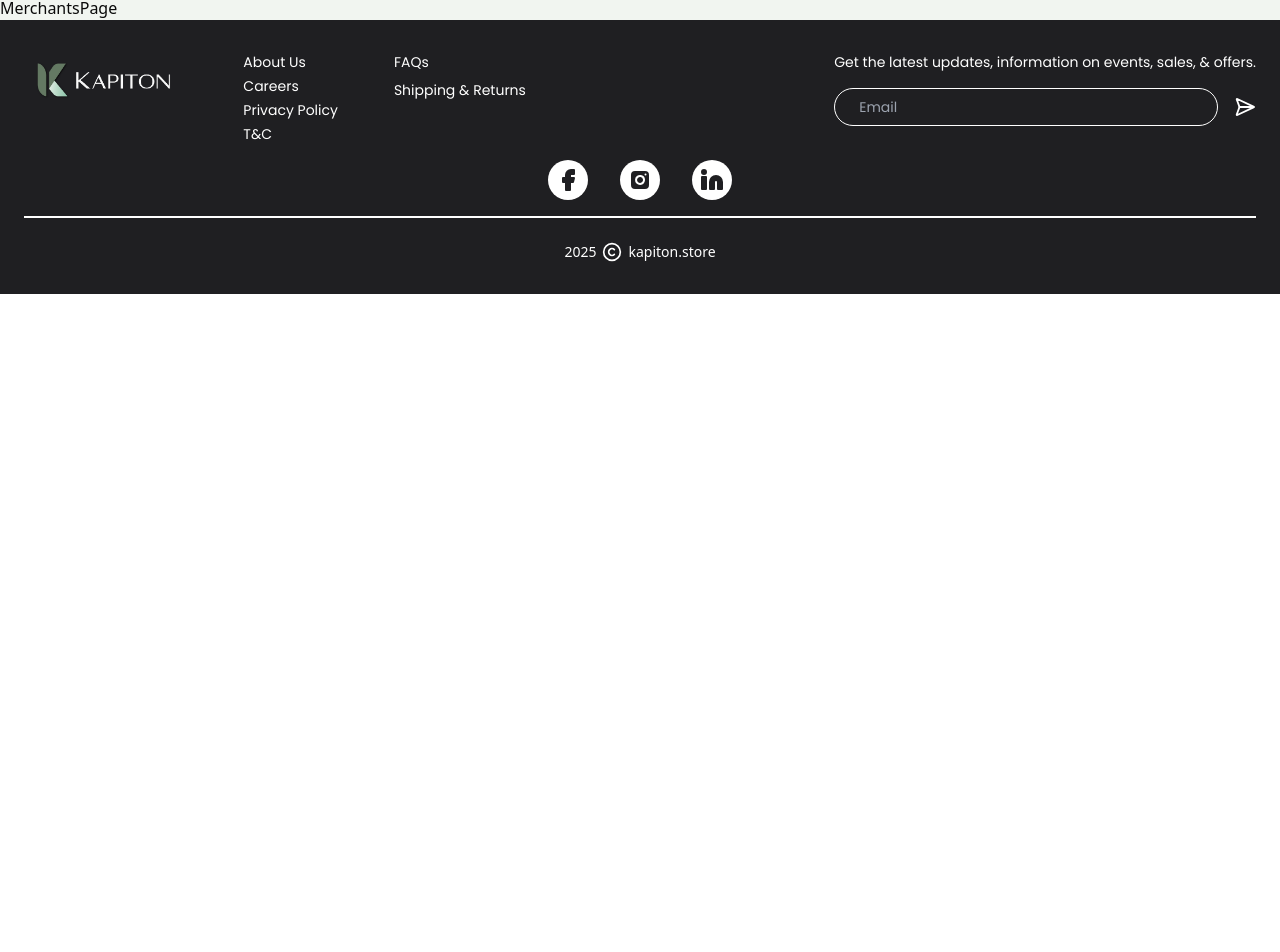
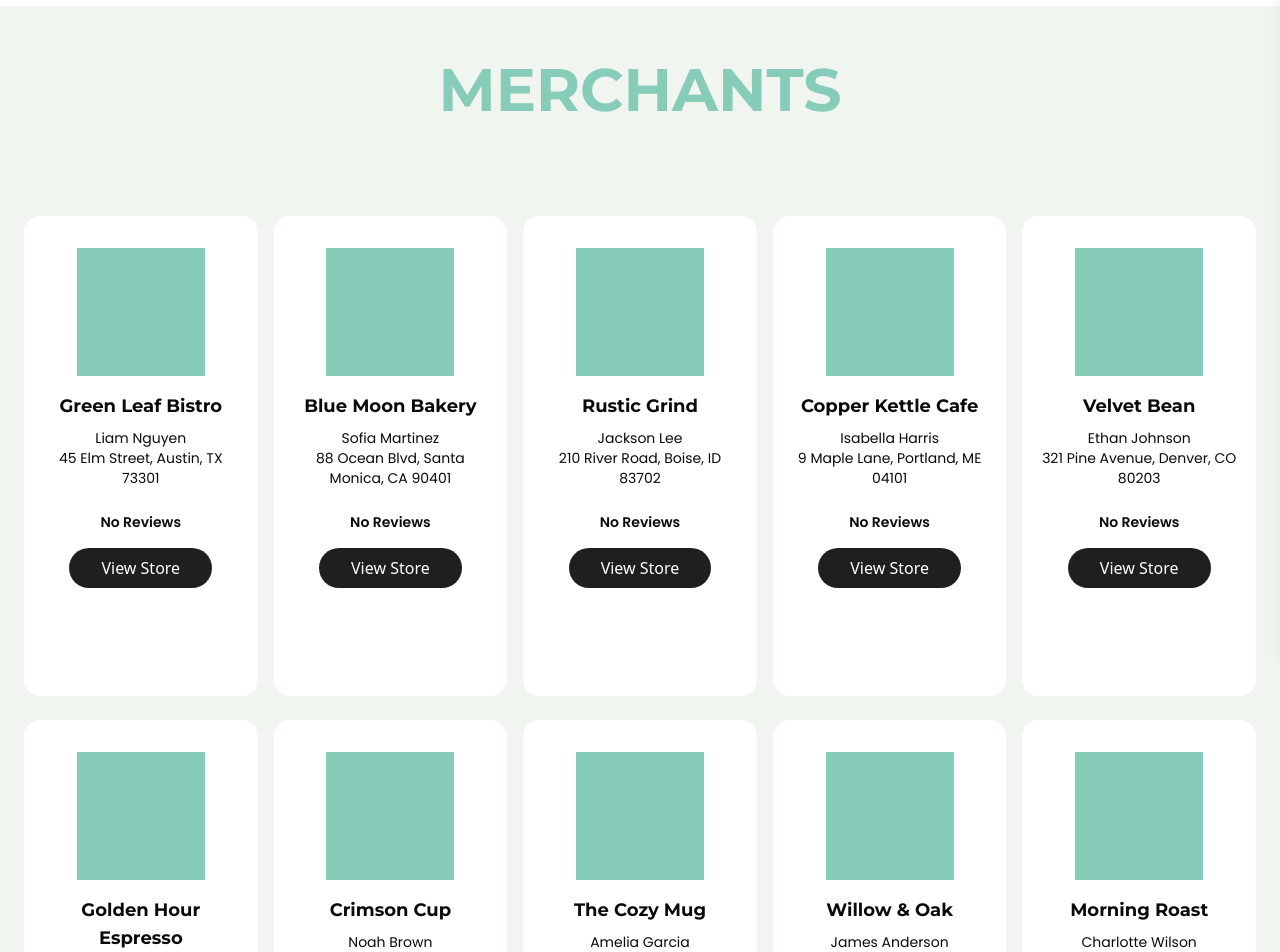
Before and after one commit to otaKenneth/kapiton-fe-v2, a React (Vite) app: page /merchants in a window 1280 px wide. Shown: the part 148-1100 px from the top of the page. Before the commit the page ends 800 px from the top, so only its background shows below. Built offline with nearby package versions, Linux system fonts and the light colour scheme.

Commit message:
feat: merchant and login and sidebar and search

```diff
--- a/src/components/customer/DoubleSlider.tsx
+++ b/src/components/customer/DoubleSlider.tsx
@@ -35,9 +35,6 @@ export default function DoubleSlider({
           aria-label="Maximum value"
         />
       </Slider.Root>
-      <div className="mt-2 text-sm text-gray-700">
-        Range: {value[0]} - {value[1]}
-      </div>
     </div>
   )
 }
--- a/src/components/customer/Header.tsx
+++ b/src/components/customer/Header.tsx
@@ -1,10 +1,9 @@
-import { Search, ShoppingBag } from "lucide-react"
-import React from "react"
+import { Search, ShoppingBag, X } from "lucide-react"
+import React, { useEffect, useRef, useState } from "react"
 import { NavLink } from "react-router-dom"
 import logoHeader from '../../images/logo-header.png'
 
-const Header = () => {
-
+const Header = ({ onCartClick }: { onCartClick?: () => void }) => {
   const productCategories = [
     {name: 'Clothing', url: '/products/clothing'},
     {name: 'Electronics', url: '/products/electronics'},
@@ -16,35 +15,69 @@ const Header = () => {
     {name: 'Trinkets and Accessories', url: '/products/trinkets-and-accessories'},
   ]
 
+  const [showHeader, setShowHeader] = useState(true);
+  const [showSearch, setShowSearch] = useState(false);
+  const lastScrollY = useRef(window.scrollY);
+
+  useEffect(() => {
+    const handleScroll = () => {
+      const currentScrollY = window.scrollY;
+      if (currentScrollY > lastScrollY.current && currentScrollY > 150) {
+        setShowHeader(false); // scroll down, hide
+      } else {
+        setShowHeader(true); // scroll up, show
+      }
+      lastScrollY.current = currentScrollY;
+    };
+    window.addEventListener('scroll', handleScroll);
+    return () => window.removeEventListener('scroll', handleScroll);
+  }, []);
+
   return (
-    <header className="w-full">
-      <div className="w-full flex justify-center py-1">
+    <header className={`w-full transition-transform duration-300 z-50 ${showHeader ? 'translate-y-0' : '-translate-y-full'} fixed top-0 left-0`}>
+      <div className="w-full flex justify-center py-1 bg-white z-[99]">
         <h1 className="font-body text-sm font-semibold text-gray-600">🛒 KAPITON IS IN EARLY DEVELOPMENT</h1>
       </div>
       <div className="relative w-full flex justify-between bg-primaryContrast items-center text-white md:min-h-20 px-6">
-        <img src={logoHeader} alt="Kapiton Logo" className="md:max-h-14 w-auto" />
+        <a href="/"><img src={logoHeader} alt="Kapiton Logo" className="md:max-h-14 w-auto" /></a>
         <div className="font-primary absolute left-1/2 transform -translate-x-1/2 flex gap-x-4 font-semibold">
           <NavLink to="/">HOME</NavLink>
-          <NavLink to="/">PRODUCTS</NavLink>
-          <NavLink to="/">MERCHANTS</NavLink>
+          <NavLink to="/products/collections/all">PRODUCTS</NavLink>
+          <NavLink to="/merchants">MERCHANTS</NavLink>
         </div>
         {/* dynamic based on login data */}
         <div className="flex font-body gap-x-4 text-sm items-center">
           <NavLink to="/">Become a Seller</NavLink>
-          <NavLink to="/">Login/Register</NavLink>
-          <NavLink to="/"><ShoppingBag /></NavLink>
+          <NavLink to="/auth/customer">Login/Register</NavLink>
+          <button type="button" onClick={onCartClick} className="flex items-center"><ShoppingBag /></button>
         </div>
       </div>
-      <div className="py-2 px-6 flex items-center justify-between">
+      <div className="py-2 px-6 flex items-center justify-between bg-white relative">
         <div className="font-body text-xs gap-x-6 flex">
           {productCategories.map((pc) => (
             <React.Fragment key={pc.name}>
-              <NavLink to={pc.url}>{pc.name}</NavLink>
+              <NavLink to={pc.url} className="hover:text-primary">{pc.name}</NavLink>
             </React.Fragment>
           ))}
         </div>
         <div>
-          <Search className="h-5" />
+          <button type="button" onClick={() => setShowSearch((v) => !v)} className="p-1"><Search className="h-5" /></button>
+          {showSearch && (
+            <form className="absolute right-4 mt-4 bg-white shadow-lg rounded-xl flex items-center p-2 z-50 border" onSubmit={e => { e.preventDefault(); setShowSearch(false); }}>
+              <input
+                type="text"
+                placeholder="Search products..."
+                className="rounded-lg px-2 py-2 text-sm focus:outline-none font-body"
+                autoFocus
+              />
+              <button type="submit" className="ml-2 p-2 bg-primary text-white rounded flex items-center" aria-label="Search">
+                <Search className="h-4 w-4" />
+              </button>
+              <button type="button" onClick={() => setShowSearch(false)} className="ml-1 p-2 text-gray-500 hover:text-red-500 rounded flex items-center" aria-label="Close search">
+                <X className="h-4 w-4" />
+              </button>
+            </form>
+          )}
         </div>
       </div>
     </header>
--- a/src/layout/customer/CustomerMainLayout.tsx
+++ b/src/layout/customer/CustomerMainLayout.tsx
@@ -1,16 +1,43 @@
 import Header from "../../components/customer/Header";
 import Footer from "../../components/customer/Footer";
 import { Outlet } from "react-router-dom";
+import React, { useState } from "react";
 
 const CustomerMainLayout = () => {
+  const [cartOpen, setCartOpen] = useState(false);
+
   return (
-    <>
-      <Header />
-      <main className="bg-primaryBackground">
+    <div className="bg-primaryBackground">
+      <Header onCartClick={() => setCartOpen(true)} />
+      {/* Cart Sidebar */}
+      <div
+        className={`fixed top-0 right-0 h-full w-80 flex flex-col justify-between bg-white shadow-lg z-[100] transition-transform duration-300 ${cartOpen ? 'translate-x-0' : 'translate-x-full'}`}
+        style={{ maxWidth: '90vw' }}
+      >
+        <div>
+          <div className="flex justify-between items-center px-4 py-3 border-b">
+            <h2 className="text-lg font-semibold font-primary">Your Cart</h2>
+            <button onClick={() => setCartOpen(false)} className="text-xl font-bold">&times;</button>
+          </div>
+          <div className="p-4 text-gray-500 font-body text-sm">Cart is empty.</div>
+        </div>
+
+        <div className="bottom-0 px-4 relative py-4">
+          <button className="bg-primaryContrast text-white font-primary font-semibold text-sm w-full py-2 rounded-full">Checkout</button>
+        </div>
+      </div>
+      {/* Overlay */}
+      {cartOpen && (
+        <div
+          className="fixed inset-0 bg-black bg-opacity-30 z-[99]"
+          onClick={() => setCartOpen(false)}
+        />
+      )}
+      <main className="bg-primaryBackground mt-[9rem]">
         <Outlet />
       </main>
       <Footer />
-    </>
+    </div>
   );
 };
 
--- a/src/main.tsx
+++ b/src/main.tsx
@@ -42,7 +42,7 @@ const router = createBrowserRouter([
         ],
       },
       {
-        path: "/auth",
+        path: "/auth/customer",
         element: <AuthPage />,
       },
     ],
--- a/src/pages/customer/AuthPage.tsx
+++ b/src/pages/customer/AuthPage.tsx
@@ -1,7 +1,27 @@
 const AuthPage = () => {
   return (
-    <div>AuthPage</div>
-  )
-}
+    <div className="bg-primaryBackground px-6 w-full">
+      <h1 className="font-primary text-center font-bold text-primary py-16 text-6xl">
+        LOGIN
+      </h1>
 
-export default AuthPage
+      <div className="w-full flex items-center flex-col pb-8">
+        <form className="flex flex-col gap-y-2 text-sm font-body">
+          <input type="text" placeholder="Email" className="w-[20rem] bg-white font-body px-4 py-2 rounded-lg border-[1px] border-primaryContrast" />
+          <input type="password" placeholder="Password" className="w-[20rem] bg-white font-body px-4 py-2 rounded-lg border-[1px] border-primaryContrast" />
+          <a href="/auth/customer/forgot-password" className="underline text-center">Forgot your password?</a>
+
+          <div className="mt-12 flex flex-col gap-y-2">
+            <button type="submit" className="font-primary font-bold bg-primaryContrast px-8 py-2 w-[20rem] text-white flex justify-center items-center rounded-full">SIGN IN</button>
+            <button type="button" className="font-primary font-bold bg-primary px-8 py-2 w-[20rem] text-white flex justify-center items-center rounded-full">SIGN IN WITH GOOGLE</button>
+            <a href="/auth/customer/forgot-password" className="underline text-center mt-4">Create Account</a>
+          </div>
+        </form>
+
+
+      </div>
+    </div>
+  );
+};
+
+export default AuthPage;
--- a/src/pages/customer/merchants/MerchantsPage.tsx
+++ b/src/pages/customer/merchants/MerchantsPage.tsx
@@ -1,11 +1,117 @@
-import { Outlet } from 'react-router-dom'
+import { Outlet, useMatch } from 'react-router-dom'
 
 const MerchantsPage = () => {
+
+  const merchants = [
+  {
+    photo: "",
+    name: "Green Leaf Bistro",
+    owner: "Liam Nguyen",
+    address: "45 Elm Street, Austin, TX 73301",
+    reviews: null,
+    id: "cafe-002"
+  },
+  {
+    photo: "",
+    name: "Blue Moon Bakery",
+    owner: "Sofia Martinez",
+    address: "88 Ocean Blvd, Santa Monica, CA 90401",
+    reviews: null,
+    id: "cafe-003"
+  },
+  {
+    photo: "",
+    name: "Rustic Grind",
+    owner: "Jackson Lee",
+    address: "210 River Road, Boise, ID 83702",
+    reviews: null,
+    id: "cafe-004"
+  },
+  {
+    photo: "",
+    name: "Copper Kettle Cafe",
+    owner: "Isabella Harris",
+    address: "9 Maple Lane, Portland, ME 04101",
+    reviews: null,
+    id: "cafe-005"
+  },
+  {
+    photo: "",
+    name: "Velvet Bean",
+    owner: "Ethan Johnson",
+    address: "321 Pine Avenue, Denver, CO 80203",
+    reviews: null,
+    id: "cafe-006"
+  },
+  {
+    photo: "",
+    name: "Golden Hour Espresso",
+    owner: "Mia Patel",
+    address: "777 Sunset Drive, San Diego, CA 92101",
+    reviews: null,
+    id: "cafe-007"
+  },
+  {
+    photo: "",
+    name: "Crimson Cup",
+    owner: "Noah Brown",
+    address: "64 Broadway Ave, Nashville, TN 37203",
+    reviews: null,
+    id: "cafe-008"
+  },
+  {
+    photo: "",
+    name: "The Cozy Mug",
+    owner: "Amelia Garcia",
+    address: "501 Spruce St, Madison, WI 53703",
+    reviews: null,
+    id: "cafe-009"
+  },
+  {
+    photo: "",
+    name: "Willow & Oak",
+    owner: "James Anderson",
+    address: "180 Forest Way, Asheville, NC 28801",
+    reviews: null,
+    id: "cafe-010"
+  },
+  {
+    photo: "",
+    name: "Morning Roast",
+    owner: "Charlotte Wilson",
+    address: "299 Bay Street, Savannah, GA 31401",
+    reviews: null,
+    id: "cafe-011"
+  }
+]
+
+  const isIndex = useMatch('/merchants');
+
   return (
-    <>
-      <div>MerchantsPage</div>
+    <div className='bg-primaryBackground px-6'>
+      <h1 className="font-primary text-center font-bold text-primary py-16 text-6xl">
+          MERCHANTS
+      </h1>
+      {isIndex && (
+        <div className='grid grid-cols-5 gap-x-4 gap-y-6 py-8'>
+          {merchants.map((m) => (
+            <div className='bg-white py-8 rounded-2xl flex flex-col items-center min-h-[30rem]'>
+              <div className='h-32 w-32 bg-primary'></div>
+              <div className='mt-4 text-center px-4'>
+                <h1 className='font-primary font-bold text-lg'>{m.name}</h1>
+                <p className='font-body text-sm mt-2'>{m.owner}</p>
+                <p className='font-body text-sm'>{m.address}</p>
+              </div>
+              <div className='mt-6 flex flex-col items-center gap-y-4'>
+                <p className='font-body font-semibold text-sm'>{m.reviews ? m.reviews : 'No Reviews'}</p>
+                <a href={`/merchants/${m.id}`} className='bg-primaryContrast text-white rounded-full px-8 py-2'>View Store</a>
+              </div>
+            </div>
+          ))}
+        </div>
+      )}
       <Outlet />
-    </>
+    </div>
   )
 }
 
```
